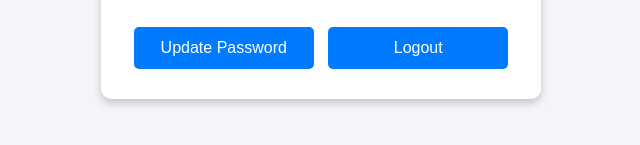
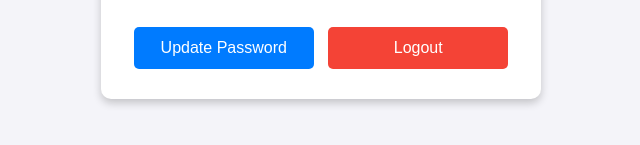
Before and after one commit to a-nushkasharma/major_project-CLUE, a website: page pages/profile.html in a window 1280 px wide. Shown: the part 477-622 px from the top of the page, without its empty margins (319-959 px from the left). Drawn offline with Linux system fonts and the light colour scheme; files whose address does not match are found by name.

Commit message:
Update profile.css

```diff
--- a/pages/profile.css
+++ b/pages/profile.css
@@ -88,6 +88,6 @@ body {
     background-color: #007BFF;
   }
 
-  .delete-btn {
+  .logout-btn {
     background-color: #f44336;
   }
```
